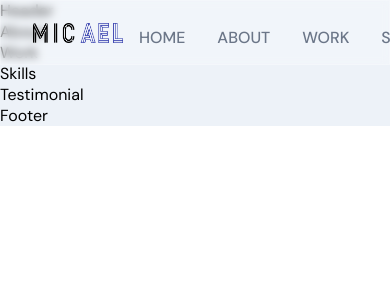
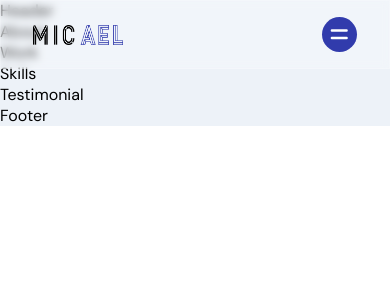
Before and after one commit to FahadHameed89/Portfolio-React-Sanity, a React (Create React App) app in the folder frontend_react/: page / in a window 390 px wide. Shown: the top 300 px of the page. Built offline with nearby package versions, Linux system fonts and the light colour scheme.

Commit message:
Added media queries for mobile devices for Navbar component

```diff
--- a/frontend_react/src/components/Navbar/Navbar.jsx
+++ b/frontend_react/src/components/Navbar/Navbar.jsx
@@ -1,9 +1,11 @@
-import React from 'react'
-
+import React, { useState } from 'react'
+import { HiMenuAlt4, HiX } from 'react-icons/hi';
+import { motion } from 'framer-motion';
 import { images } from '../../constants';
 import './Navbar.scss';
 
 const Navbar = () => {
+    const [toggle, setToggle] = useState(false)
   return (
     <nav className='app__navbar'>
         <div className='app__navbar-logo'>
@@ -17,6 +19,24 @@
                 </li>
             ))}
         </ul>
+
+        <div className='app__navbar-menu'>
+                <HiMenuAlt4 onClick={() => setToggle(true)} />
+
+                {toggle && (
+                    <motion.div
+                        whileInView={{ x: [300, 0]}}
+                        transition={{ duration: 0.85, ease: 'easeOut'}}
+                    >
+                        <HiX onClick={() => setToggle(false)}/>
+                        {['home', 'about', 'work', 'skills', 'contact'].map((item) => (
+                            <li className='app__flex p-flex' key={`link-${item}`}>
+                                <a href={`#${item}`} onClick={() => setToggle(false)}>{item}</a>
+                            </li>
+                          ))}
+                    </motion.div>
+                )}
+        </div>
     </nav>
   )
 }
--- a/frontend_react/src/components/Navbar/Navbar.scss
+++ b/frontend_react/src/components/Navbar/Navbar.scss
@@ -70,4 +70,30 @@
             }
         }
     }
+
+    @media screen and (max-width: 900px) {
+        display: none;
+    }
 }
+
+.app__navbar-menu {
+    width: 35px;
+    height: 35px;
+    border-radius: 50%;
+    position: relative;
+
+    display: flex;
+    justify-content: center;
+    align-items: center;
+    background-color: var(--secondary-color);
+
+    svg {
+        width: 70%;
+        height: 70%;
+        color: var(--white-color);
+    }
+
+    div {
+        position: fixed;
+    }
+}
```
